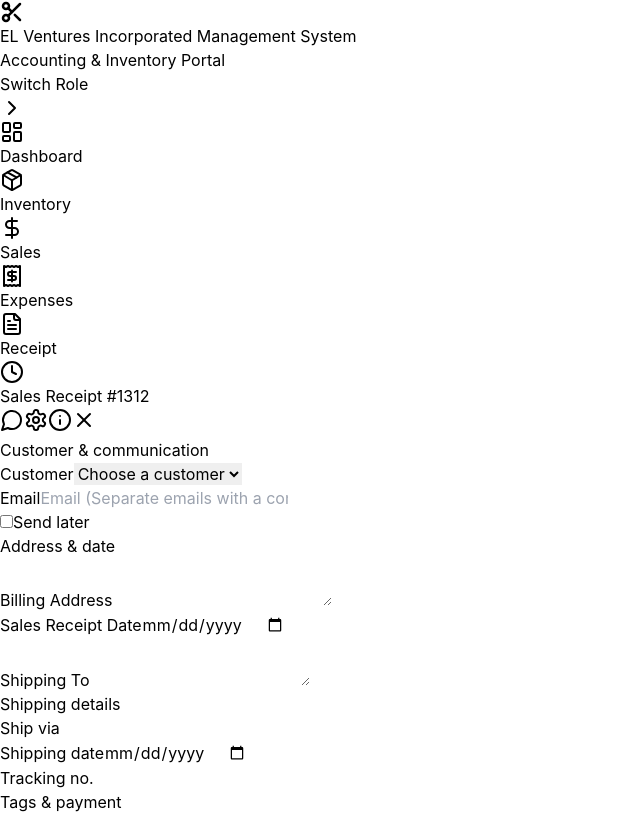
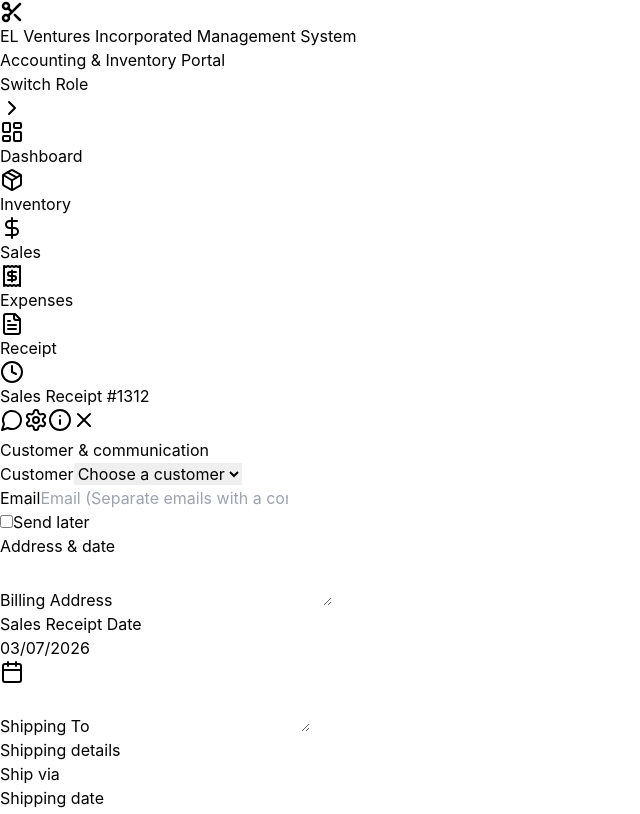
Before and after one commit to FRC-FRANKY/EL-Ventures-Booking-system-and-Inventory, a React (Vite) app: page /accounting-inventory/receipt in a window 1280 px wide. Shown: the top 814 px of the page, without its empty margins (0-640 px from the left). Built offline with nearby package versions, Linux system fonts and the light colour scheme.

Commit message:
calendar back

```diff
--- a/src/components/receipt/ShippingForm.jsx
+++ b/src/components/receipt/ShippingForm.jsx
@@ -1,3 +1,5 @@
+import { Calendar } from 'lucide-react'
+
 export default function ShippingForm({
   billingAddress,
   receiptDate,
@@ -26,13 +28,16 @@ export default function ShippingForm({
       </div>
       <div>
         <label className="block text-xs font-medium text-gray-500 mb-1">Sales Receipt Date</label>
+        <div className="relative">
           <input
-          type="date"
+            type="text"
             value={receiptDate}
             onChange={(e) => onReceiptDateChange(e.target.value)}
-          placeholder="dd/mm/yyyy"
-          className="w-full px-3 py-2 rounded-lg border border-gray-200 bg-white text-sm focus:ring-2 focus:ring-green-500 focus:border-transparent"
+            placeholder="MM/DD/YYYY"
+            className="w-full pl-3 pr-9 py-2 rounded-lg border border-gray-200 bg-white text-sm focus:ring-2 focus:ring-green-500 focus:border-transparent"
           />
+          <Calendar className="absolute right-3 top-1/2 -translate-y-1/2 w-4 h-4 text-gray-400 pointer-events-none" />
+        </div>
       </div>
       <div>
         <label className="block text-xs font-medium text-gray-500 mb-1">Shipping To</label>
@@ -55,13 +60,16 @@ export default function ShippingForm({
       </div>
       <div>
         <label className="block text-xs font-medium text-gray-500 mb-1">Shipping date</label>
+        <div className="relative">
           <input
-          type="date"
+            type="text"
             value={shippingDate}
             onChange={(e) => onShippingDateChange(e.target.value)}
-          placeholder="dd/mm/yyyy"
-          className="w-full px-3 py-2 rounded-lg border border-gray-200 bg-white text-sm focus:ring-2 focus:ring-green-500 focus:border-transparent"
+            placeholder="MM/DD/YYYY"
+            className="w-full pl-3 pr-9 py-2 rounded-lg border border-gray-200 bg-white text-sm focus:ring-2 focus:ring-green-500 focus:border-transparent"
           />
+          <Calendar className="absolute right-3 top-1/2 -translate-y-1/2 w-4 h-4 text-gray-400 pointer-events-none" />
+        </div>
       </div>
       <div>
         <label className="block text-xs font-medium text-gray-500 mb-1">Tracking no.</label>
```
Lines whose indentation alone changed are shown as unchanged.
